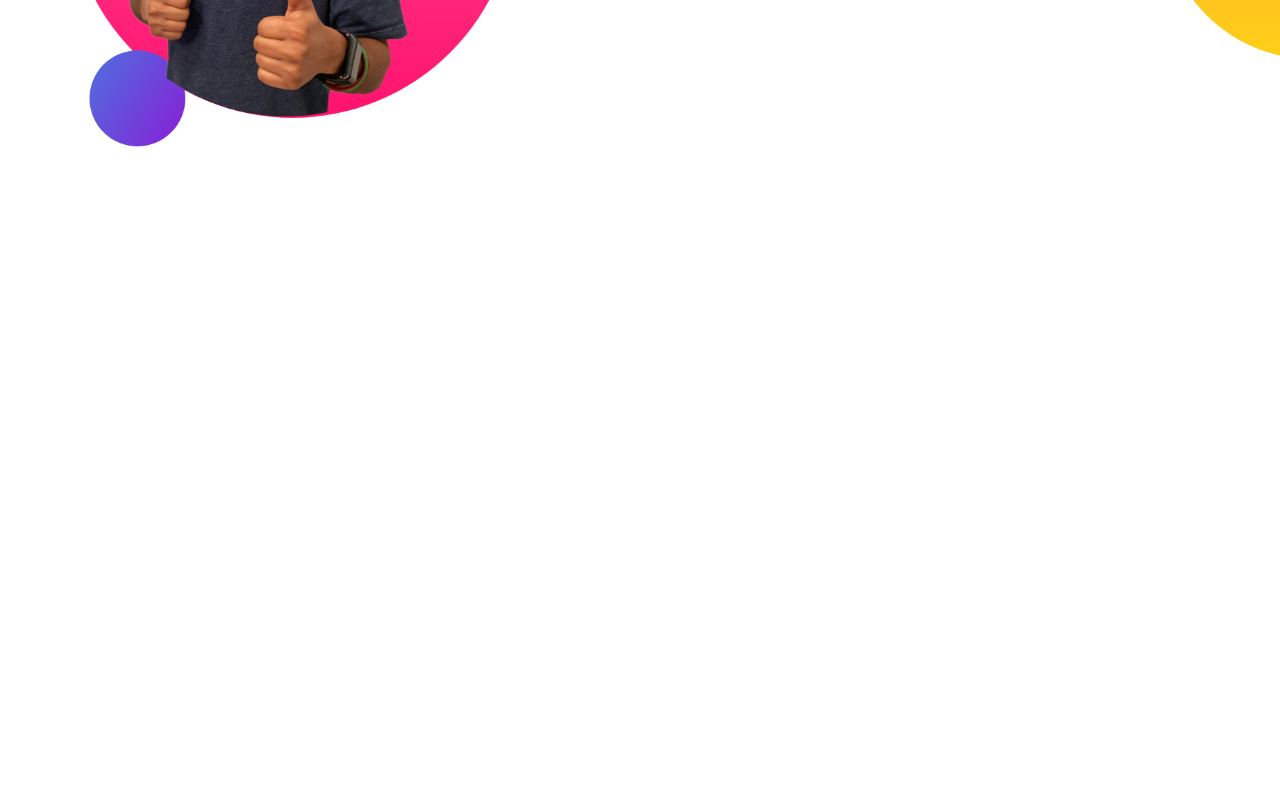
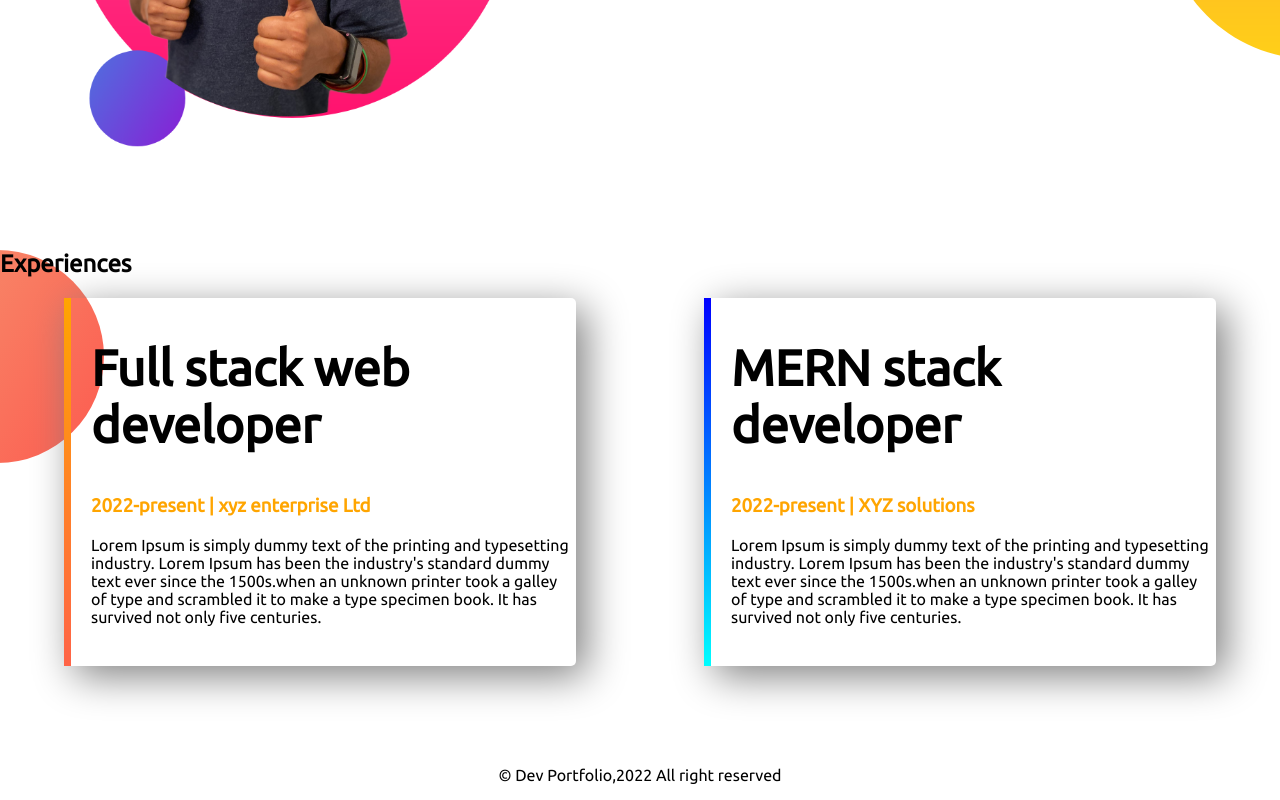
Before and after one commit to mazharul007/dev-portfolio, a plain HTML site: page index.html in a window 1280 px wide. Shown: the part 925-1725 px from the top of the page. Before the commit the page ends 1175 px from the top, so only its background shows below. Drawn offline with Linux system fonts and the light colour scheme.

Commit message:
dev portfolio completed

```diff
--- a/index.html
+++ b/index.html
@@ -12,7 +12,7 @@
 </head>
 <body>
 
-    <section id="top-banner">
+    <section id="top-banner" class="flexible-container">
         <div class="half-width">
             <h1>Welcome To</h1>
             <h1><span class="orange-color">John Doe's</span> World!</h1>
@@ -25,7 +25,7 @@
        </div>
     </section>
 
-    <section id="dream-big">
+    <section id="dream-big"  class="flexible-container">
         <div class="half-width">
             <img src="images/jhankar2.png" alt="">
         </div>
@@ -37,5 +37,28 @@
             <a href="https://github.com/mazharul007" class="link-btn">DOWNLOAD RESUME</a>
         </div>
     </section>
+
+
+    <section id="exp-area">
+        <h2>Experiences</h2>
+        <div class="flexible-container">
+            <div class="half-width box-shadow ex-item-left">
+                <h1>Full stack web developer</h1>
+                <h3 class="orange-color">2022-present | xyz enterprise Ltd</h3>
+                <p>Lorem Ipsum is simply dummy text of the printing and typesetting industry. Lorem Ipsum has been the industry's standard dummy text ever since the 1500s.when an unknown printer took a galley of type and scrambled it to make a type specimen book. It has survived not only five centuries.</p>
+            </div>
+            <div class="half-width box-shadow ex-item-right">
+                <h1>MERN stack developer</h1>
+                <h3 class="orange-color">2022-present | XYZ solutions</h3>
+                <p>Lorem Ipsum is simply dummy text of the printing and typesetting industry. Lorem Ipsum has been the industry's standard dummy text ever since the 1500s.when an unknown printer took a galley of type and scrambled it to make a type specimen book. It has survived not only five centuries.</p>
+            </div>
+        </div>
+    </section>
+
+    <section>
+        <footer>
+            <p>&copy; Dev Portfolio,2022 All right reserved</p>
+        </footer>
+    </section>
 </body>
 </html>
--- a/style.css
+++ b/style.css
@@ -8,7 +8,7 @@ h1{
 .orange-color{
     color: orange;
 }
-section{
+.flexible-container{
     display: flex;
     margin-bottom: 100px;
 }
@@ -43,3 +43,34 @@ section{
     background-repeat: no-repeat;
     background-position: right;
 }
+
+#exp-area{
+    background-image: url(images/exp-bg.png);
+    background-repeat: no-repeat;
+}
+#exp-area p{
+    text-align:start;
+
+}
+.box-shadow{
+    box-shadow: 10px 10px 40px grey;
+    width: 40%;
+    margin-right: 5%;
+    margin-left: 5%;
+    border-radius: 5px;
+}
+
+.ex-item-left{
+    border-left: 7px solid;
+    border-image: linear-gradient(orange,tomato) ;
+    border-image-slice :1
+
+}
+.ex-item-right{
+    border-left: 7px solid;
+    border-image: linear-gradient(blue,aqua) ;
+    border-image-slice :1
+}
+footer{
+    text-align: center;
+}
```
